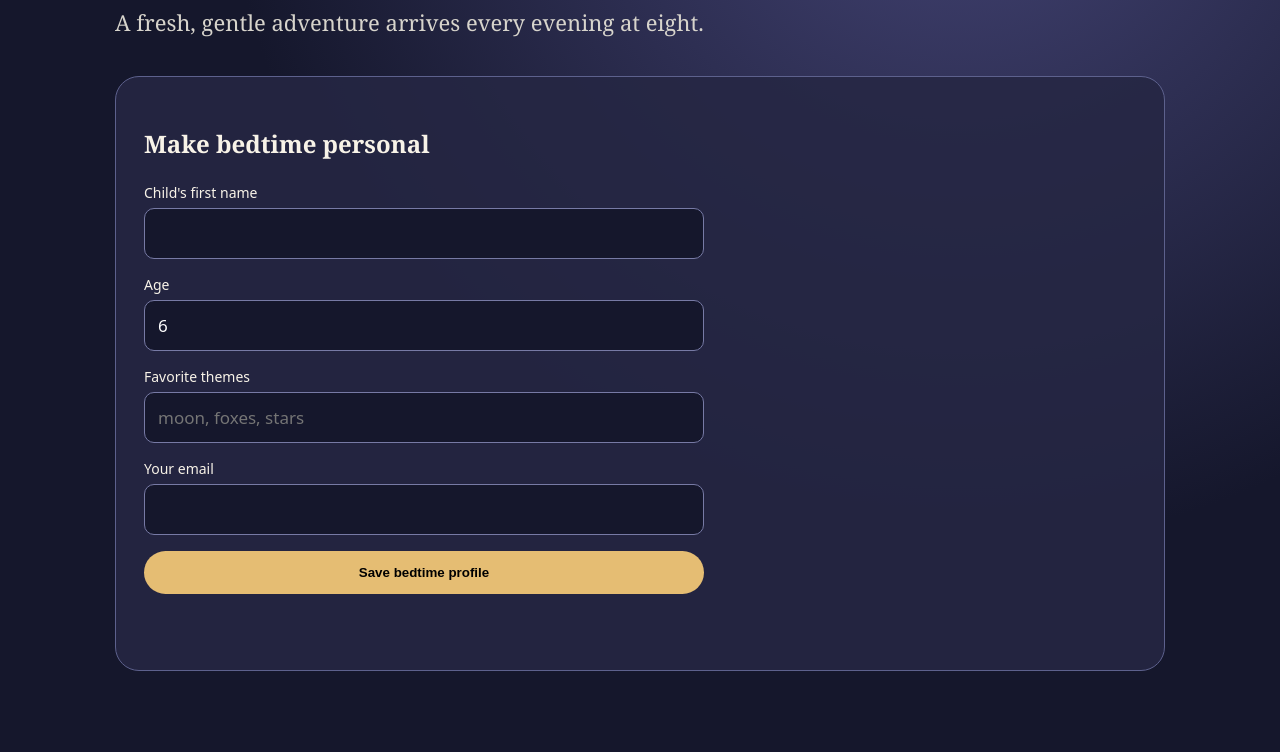
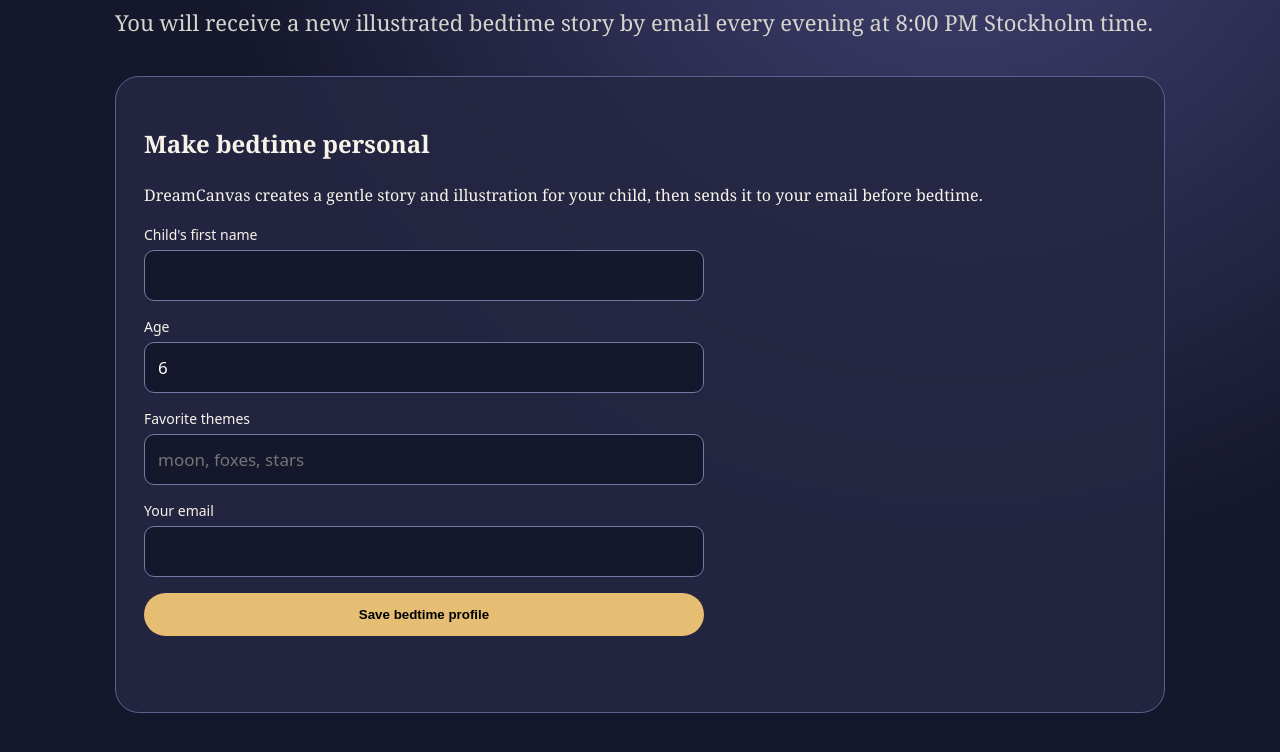
Before and after one commit to ramthaker/dream-canvas-ai, a website: page public/index.html in a window 1280 px wide. Shown: the part 190-942 px from the top of the page. Drawn offline with Linux system fonts and the light colour scheme; no server answers.

Commit message:
Explain bedtime delivery schedule

```diff
--- a/public/index.html
+++ b/public/index.html
@@ -11,10 +11,10 @@
       <p class="eyebrow">DREAMCANVAS · AUTONOMOUS BEDTIME STORIES</p>
       <h1>A little story is waiting.</h1>
       <p class="lede">
-        A fresh, gentle adventure arrives every evening at eight.
+        You will receive a new illustrated bedtime story by email every evening at 8:00 PM Stockholm time.
       </p>
       <section id="setup" class="card">
-        <h2>Make bedtime personal</h2>
+        <h2>Make bedtime personal</h2><p class="promise">DreamCanvas creates a gentle story and illustration for your child, then sends it to your email before bedtime.</p>
         <form id="profile">
           <label>Child's first name<input name="childName" required /></label
           ><label
```
